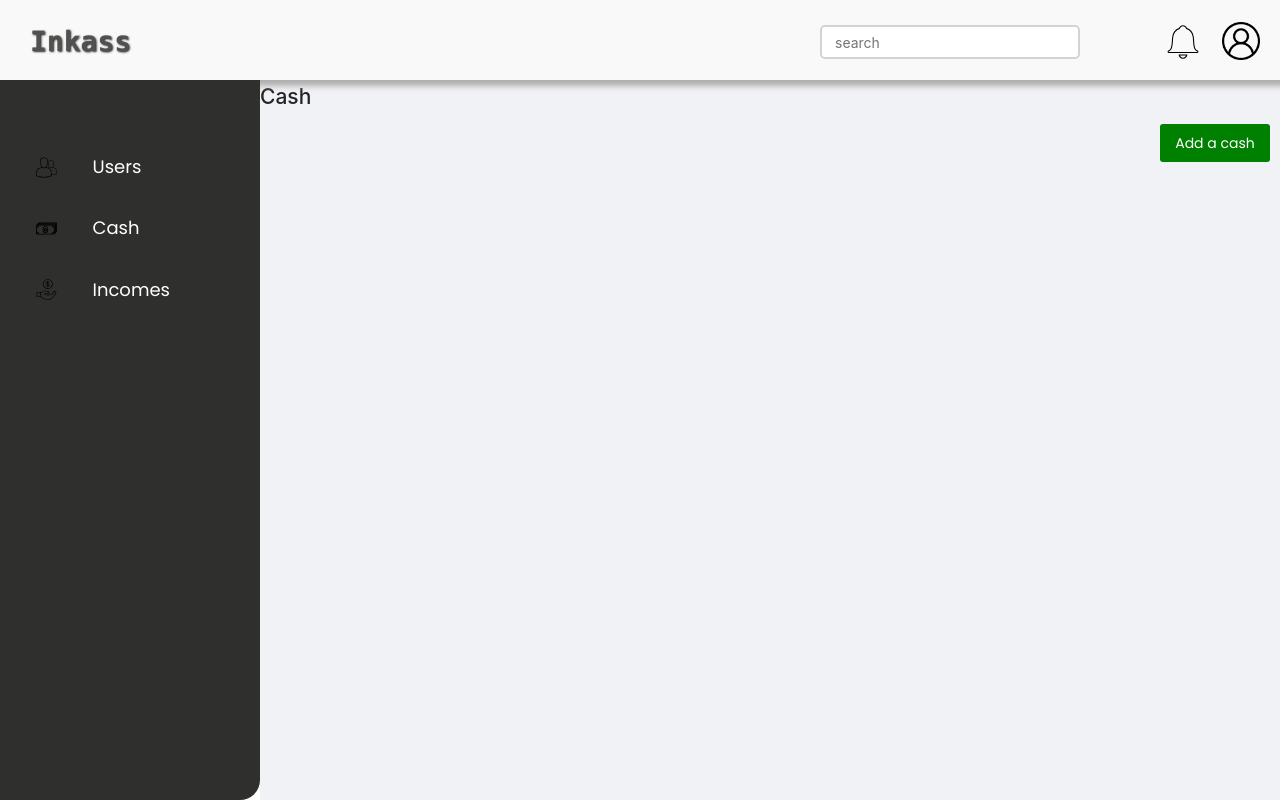
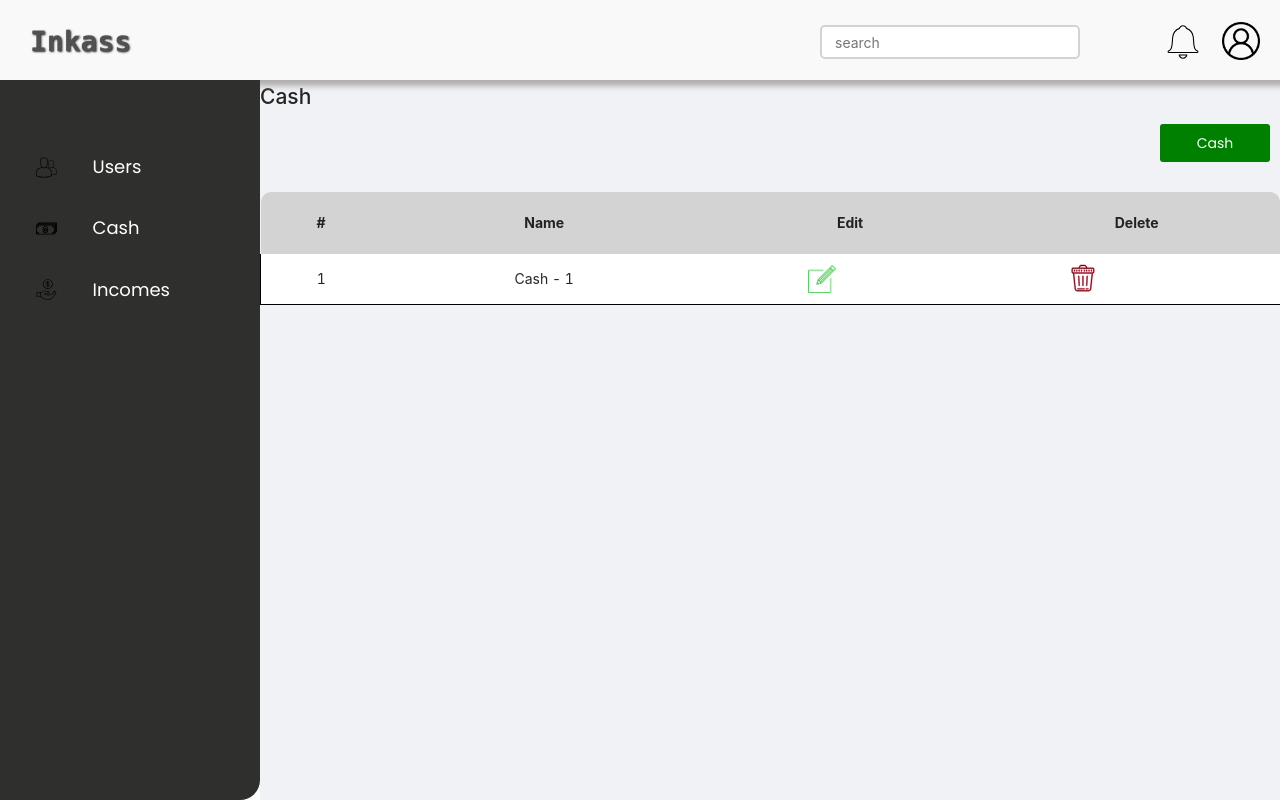
Before and after one commit to Mirzayevsky/Inkass, a React (Create React App) app: page /cash in a window 1280 px wide. Built offline with nearby package versions, Linux system fonts and the light colour scheme; some icons are missing.

Commit message:
changed cashTable
changed cashTable

```diff
--- a/src/Components/CashDrawer/app.jsx
+++ b/src/Components/CashDrawer/app.jsx
@@ -32,12 +32,10 @@ const DrawerCash = ({title, firstTitle}) => {
             toast.error("Something went wrong !")
         }
         else {
-
             dispatch({
                 type: "ADD_CASH",
                 payload:{...cash, id: state.cash[state.cash.length - 1].id +1},
             })
-
             setVisible(false);
             toast.success("Completed Successfully!")
         }
--- a/src/Components/CashTable/index.jsx
+++ b/src/Components/CashTable/index.jsx
@@ -1,61 +1,89 @@
-import React, {useContext} from 'react';
-import {Form, Table, Modal} from 'antd';
-import {Container} from "./style";
-import Context from "../../Context/Context"
+import React, {useContext, useState} from 'react';
+import {Form, Modal} from 'antd';
+import { Context } from '../../Context/Context';
+import {Container, Table, TableWrapper, TBody, TD, TH, THead, TRow,Button,EditButton} from "./style";
+import PopUp from "../PopUp";
+import { ReactComponent as DeleteSvg } from '../../Assets/main/delete.svg';
+import EditImg from "../../Assets/main/edit.png"
+import DrawerCash from '../CashDrawer/app';
 
 const CashTable = () => {
-    const [form] = Form.useForm();
     const {state, dispatch} = useContext(Context)
+    const [edit, setEdit] = useState(null);
+    const [popUp, setPopUp] = useState({cancel: false})
     const {confirm} = Modal;
 
-    const columns = [
-        {
-            title: 'name',
-            dataIndex: 'name',
-            width: '50%',
-            editable: true,
-        },
-
-        {
-            title: 'operation',
-            dataIndex: 'operation',
-            width: '50%',
-
-            render: (_, item) => {
-                return (
-                    <>
-                        <button>edit</button>
-                        <button onClick={() => DeleteUser(item.key)}>Delete</button>
-                    </>
-                )
-            }
-        },
-    ];
-
-    const DeleteUser = (key) => {
+    const deleteUser = (id) => {
         confirm({
-            title: 'Are you sure delete this task?',
+            title: 'Are you sure delete this Data?',
             content: 'Some descriptions',
             okText: 'Yes',
             okType: 'danger',
             cancelText: 'No',
             onOk() {
                 dispatch({
-                    type: "DELETE_USER",
-                    payload: key
+                    type: "DELETE_CASH",
+                    payload: id
                 })
             },
         })
     }
+
+    const EditFormData = (item) => {
+        setEdit(item);
+    }
+
     return (
-      <Container>
-          <Form form={form} component={false}>
-              <Table
-                  dataSource={state.cash}
-                  columns={columns}
-              />
-          </Form>
-      </Container>
+        <Container>
+            {popUp.cancel ? (
+                <PopUp
+                    firstTitle={'Name'}
+                    secondTitle={'PhoneNumber'}
+                    thirdTitle={'Address'}
+                    setPopUp={setPopUp}
+                    edit={edit}
+                />
+            ) : ""
+            }
+           <DrawerCash
+           title={'Cash'}
+           firstTitle={'Cashnumber'}
+           />
+            <TableWrapper>
+                <Table>
+                    <THead>
+                        <TRow>
+                            <TH>#</TH>
+                            <TH>Name</TH>
+                            <TH>Edit</TH>
+                            <TH>Delete</TH>
+                        </TRow>
+                    </THead>
+                    <TBody>
+                        {state.cash.map((item,Index) => (
+                            <TRow key={item.id}>
+                                <TD>{Index + 1}</TD>
+                                <TD>{item.cashNumber}</TD>
+                                <TD>
+                                    <EditButton onClick={() => {
+                                        setPopUp({cancel: true});
+                                        EditFormData(item)
+                                    }}>
+                                        <img src={EditImg} alt={"edit"}/>
+                                    </EditButton>
+                                </TD>
+                                <TD>
+                                    <Button onClick={() => deleteUser(item.id)}>
+                                        <DeleteSvg/>
+                                    </Button>
+                                </TD>
+                            </TRow>
+                        ))}
+                    </TBody>
+                </Table>
+            </TableWrapper>
+
+        </Container>
     );
 };
 
--- a/src/Components/CashTable/style.js
+++ b/src/Components/CashTable/style.js
@@ -1,5 +1,118 @@
 import styled from "styled-components"
 export const Container = styled.div`
-width: 80%;
-margin: auto;
+
 `;
+export const TableWrapper = styled.div`
+  width: 100%;
+  overflow: auto;
+  @media only screen and (max-width: 1050px) {
+    width: 100%;
+    table {
+      width: 1000px;
+    }
+  }
+`;
+
+export const Table = styled.table`
+  width: 100%;
+  border-collapse: collapse;
+  border-spacing: 0;
+  margin-bottom: 20px;
+  td,
+  th {
+    padding: 10px;
+  }
+`;
+
+export const THead = styled.thead`
+  width: 100%;
+  tr {
+    background-color: lightgray;
+    th {
+     color: #222;
+      padding: 20px 10px;
+      &:last-child {
+        border-top-right-radius: 10px;
+      }
+      &:first-child {
+        border-top-left-radius: 10px;
+      }
+    }
+  }
+`;
+export const TBody = styled.tbody`
+  width: 100%;
+  tr {
+    border-left: 1px solid black;
+    transition-duration: 0.5s;
+    &:hover {
+      background-color: lightblue;
+    }
+  }
+`;
+
+
+export const TFoot = styled.tfoot`
+  width: 100%;
+  tr {
+    border-right: 1px solid black;
+    border-left: 1px solid black;
+  }
+  font-weight: bold;
+`;
+
+export const TRow = styled.tr`
+  width: 100%;
+  background-color:#fff;
+  position: relative;
+  &:hover {
+    .cursor-order {
+      display: flex;
+    }
+  }
+`;
+
+export const TD = styled.td`
+  /* border-top: 1px solid black; */
+  //width: 20px;
+  border-bottom: 1px solid black;
+  padding: 15px;
+  text-align: center;
+`;
+
+export const TH = styled.th``;
+export const EditButton = styled.div`
+width: 50px;
+height: 30px;
+display: flex;
+align-items: center;
+justify-content: center;
+margin-left: 30%;
+cursor: pointer;
+transition: 0.5s ease;
+
+
+img{
+  height: 100%;
+}
+`;
+
+export const Button = styled.div`
+width: 50px;
+height: 30px;
+display: flex;
+align-items: center;
+justify-content: center;
+margin-left: 20%;
+cursor: pointer;
+transition: 0.5s ease;
+
+svg{
+    height: 100%;
+    width: 100%;
+    stroke: #f30f30;
+}
+img{
+  height: 100%;
+}
+`;
--- a/src/Context/Reducer.js
+++ b/src/Context/Reducer.js
@@ -35,32 +35,32 @@ export const reducer = (state, action) => {
         //           if(item.name === word) return item
         //     })}
 
-        // case 'DELETE_CASH':{
-        //     const {cash} = state;
-        //     const arrayCash = cash.filter((item)=>item.id !== action.payload)
-        //     return {...state,cash:array}
-        // }
+        case 'DELETE_CASH':{
+            const {cash} = state;
+            const arrayCash = cash.filter((item)=>item.id !== action.payload)
+            return {...state,cash:arrayCash}
+        }
 
-        // case 'ADD_CASH':{
-        //     const cash = state.user
-        //     cash.push(action.payload)
-        //     return {...state, cash}
-        // }
+        case 'ADD_CASH':{
+            const cash = state.cash
+            cash.push(action.payload)
+            return {...state, cash}
+        }
 
-        // case 'EDIT_CASH':{
-        //     const cash = state.user;
-        //     const newData = cash.map((item) => {
-        //           if(item.id === action.payload) {
-        //              item = {
-        //                 id:action.payload.id,
-        //                 name:action.payload.name,
-        //                 cashNumber:action.payload.cashNumber
-        //              }
-        //           }
-        //           return item
-        //     })
-        //     return {...state, cash:newData}
-        // }
+        case 'EDIT_CASH':{
+            const cash = state.user;
+            const newData = cash.map((item) => {
+                  if(item.id === action.payload) {
+                     item = {
+                        id:action.payload.id,
+                        name:action.payload.name,
+                        cashNumber:action.payload.cashNumber
+                     }
+                  }
+                  return item
+            })
+            return {...state, cash:newData}
+        }
 
         default:
             return state;
--- a/src/Pages/Cash/app.jsx
+++ b/src/Pages/Cash/app.jsx
@@ -2,14 +2,14 @@ import React,{useContext} from "react";
 import {Container} from "./style"
 import {Context } from "../../Context/Context";
 import DrawerCash from "../../Components/CashDrawer/app";
+import CashTable from "../../Components/CashTable";
 const Cash = () => {
     const  {state,dispatch} = useContext(Context)
+    console.log(state.cash);
     return(
         <Container>
             <h1>Cash</h1>
-            <DrawerCash
-             title={'Add a cash'}
-             firstTitle={'Cash name'} />
+            <CashTable/>
         </Container>
     )
 }
--- a/src/data.js
+++ b/src/data.js
@@ -22,7 +22,7 @@ export const initialState = {
     cash:[
         {
             id:0,
-            name:"Cash - 1"
+            cashNumber:"Cash - 1"
         }
 
     ]
```
